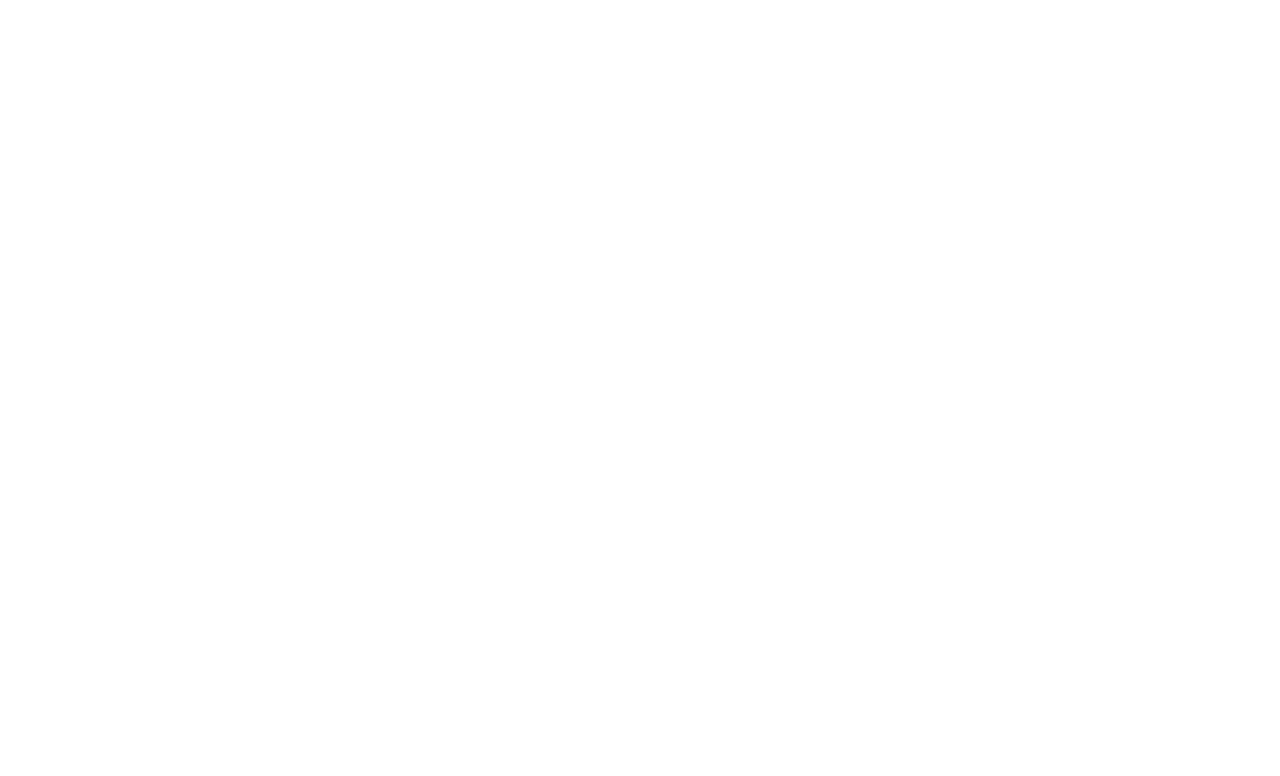
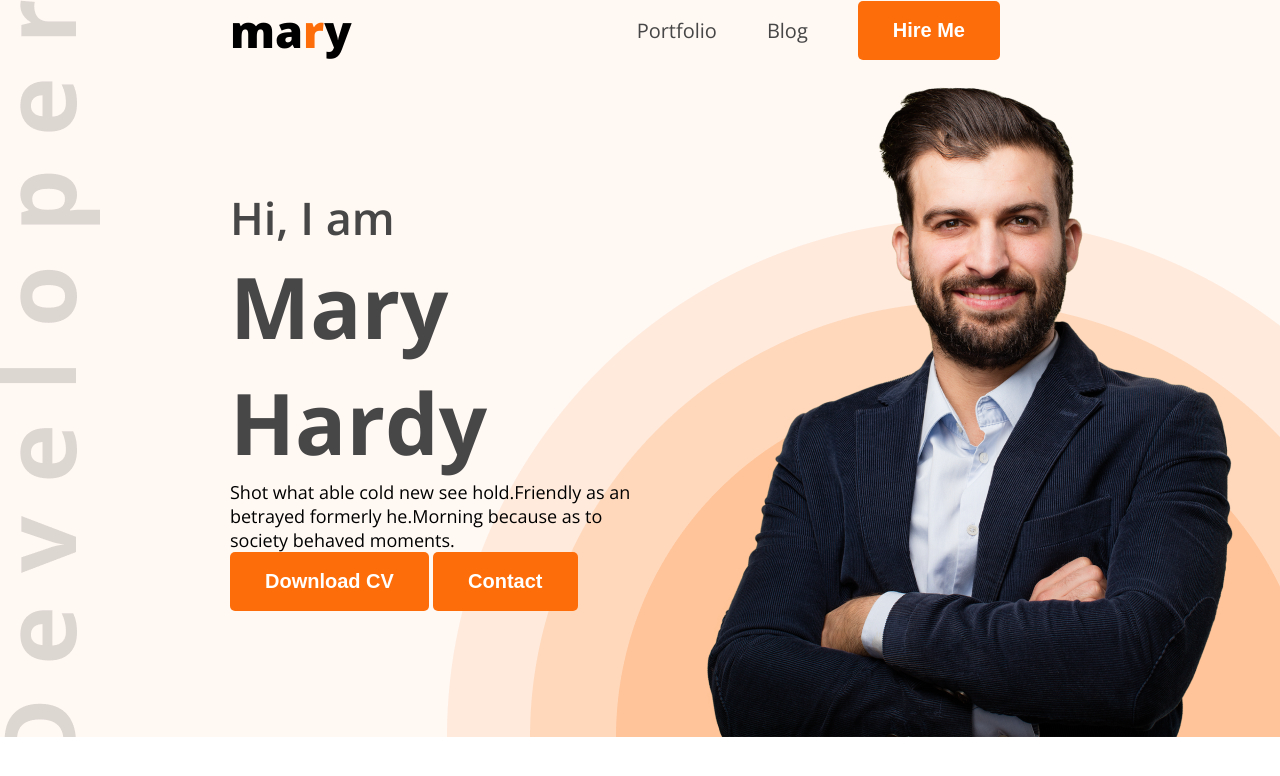
Before and after one commit to hasan4534/my-dev-portfolio, a plain HTML site: page index.html in a window 1280 px wide. Drawn offline with nearby package versions, Linux system fonts and the light colour scheme.

Commit message:
added style

```diff
--- a/index.html
+++ b/index.html
@@ -4,8 +4,30 @@
     <meta charset="UTF-8">
     <meta name="viewport" content="width=device-width, initial-scale=1.0">
     <title>myportfolio</title>
+    <link rel="stylesheet" href="styles/index.css">
 </head>
-<body>
-
+<body class="open-sans">
+    <header class="header">
+        <nav>
+            <h3 class="nav-title">ma<span class="text-primary">r</span>y</h3>
+            <ul>
+                <Li><a class="dark-2" href="">Portfolio</a></Li>
+                <li><a class="dark-2" href="">Blog</a></li>
+                <li><a href=""><button class="btn-primary">Hire Me</button></a></li>
+            </ul>
+        </nav>
+        <div class="banner">
+            <div class="banner-content">
+                <h4 class="banner-greeting dark-2">Hi, I  am</h4>
+                <h1 class="banner-title dark-2">Mary Hardy</h1>
+                <p class="banner-dis">Shot what able cold new see hold.Friendly as an betrayed formerly he.Morning because as to society behaved moments.</p>
+                <button class="btn-primary">Download CV</button>
+                <button class="btn-primary">Contact</button>
+            </div>
+            <img class="banner-pp" src="images/hardy.png" alt="">
+        </div>
+    </header>
+    <main></main>
+    <footer></footer>
 </body>
 </html>
--- /dev/null
+++ b/styles/index.css
@@ -0,0 +1,98 @@
+@import url('https://fonts.googleapis.com/css2?family=Fira+Sans:ital,wght@0,100;0,200;0,300;0,400;0,500;0,600;0,700;0,800;0,900;1,100;1,200;1,300;1,400;1,500;1,600;1,700;1,800;1,900&family=Open+Sans:ital,wght@0,300..800;1,300..800&display=swap');
+
+
+.open-sans {
+    font-family: "Open Sans", serif;
+    font-optical-sizing: auto;
+    /* font-weight: <weight>; */
+    font-style: normal;
+    font-variation-settings:
+      "wdth" 100;
+  }
+  *{margin: 0px;}
+
+  /* shared style  */
+
+  /* nav styles */
+nav{
+    display: flex;
+    align-items: center;
+    justify-content: space-between;
+    margin: 0px 230px;
+    /* border: 5px solid; */
+    /* padding: 60px 150px ; */
+    /* background-color: #FD6E0A; */
+}
+
+.text-primary{
+  color: #FD6E0A;
+}
+
+.nav-title{
+    font-weight: 800;
+    font-size: 45px;
+}
+nav ul{
+  display: flex;
+  align-items: center;
+}
+nav li{
+  list-style: none;
+  margin-right: 50px;
+}
+nav li a{
+  text-decoration: none;
+  /* color: #474747; */
+  font-size: 20px;
+}
+.btn-primary{
+  background-color: #FD6E0A;
+  color: #FFFFFF;
+  font-weight: 700;
+  padding: 18px 35px;
+  border-radius: 5px;
+  font-size: 20px;
+  border: none;
+
+}
+.dark-2{
+  color: #474747;
+}
+
+/* banner style  */
+.banner{
+  display: flex;
+  justify-content: space-between;
+  align-items: center;
+  margin: 0 38px 0 230px;
+}
+.banner-greeting{
+  font-size: 45px;
+  font-weight: 600;
+}
+.banner-title{
+  font-size: 85px;
+  font-weight: bold;
+
+}
+.banner-dis{
+  font-size: 18px;
+  font-weight: 400;
+
+}
+.banner-pp{
+  width: 584px;
+  height: 676px;
+}
+.banner-content{
+  /* display: flex; */
+  /* width: 585px; */
+  max-width: 585px;
+
+}
+.header{
+  background-image: url(/images/developer.png) , url(/images/header_bg.png);
+  background-repeat: no-repeat;
+  background-position: top left , bottom right;
+  background-color: #FFF8F3;
+}
```
